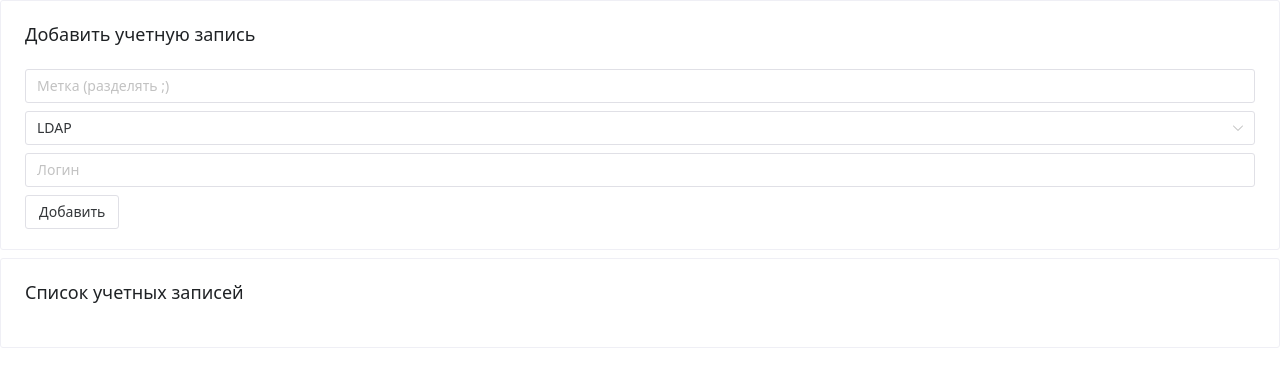
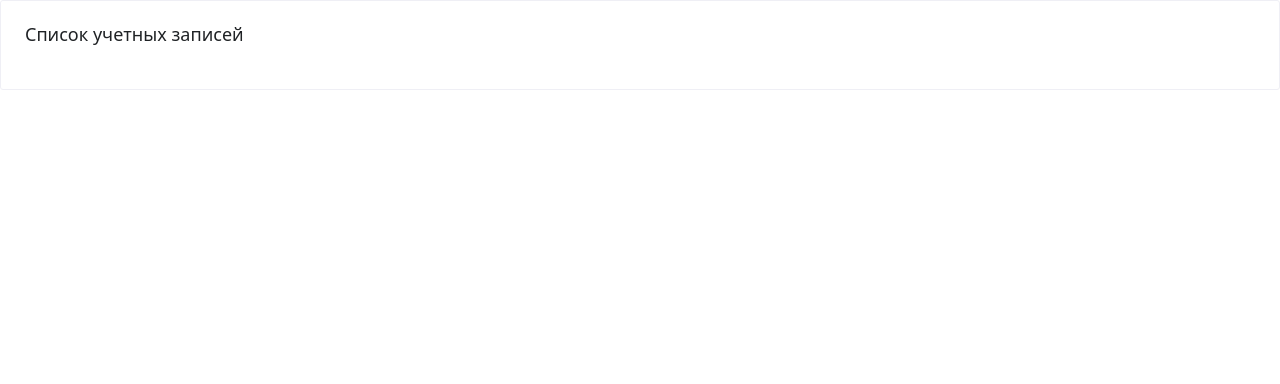
Before and after one commit to thelifeofmiwa/accounts, a Vue app in the folder vue-account-manager/: page / in a window 1280 px wide. Shown: the top 384 px of the page. Built offline with nearby package versions, Linux system fonts and the light colour scheme.

Commit message:
Убран компонент AccountForm

```diff
--- a/vue-account-manager/src/App.vue
+++ b/vue-account-manager/src/App.vue
@@ -1,7 +1,6 @@
 // src/App.vue
 <template>
   <n-space vertical>
-    <AccountForm />
     <AccountList />
   </n-space>
 </template>
```
